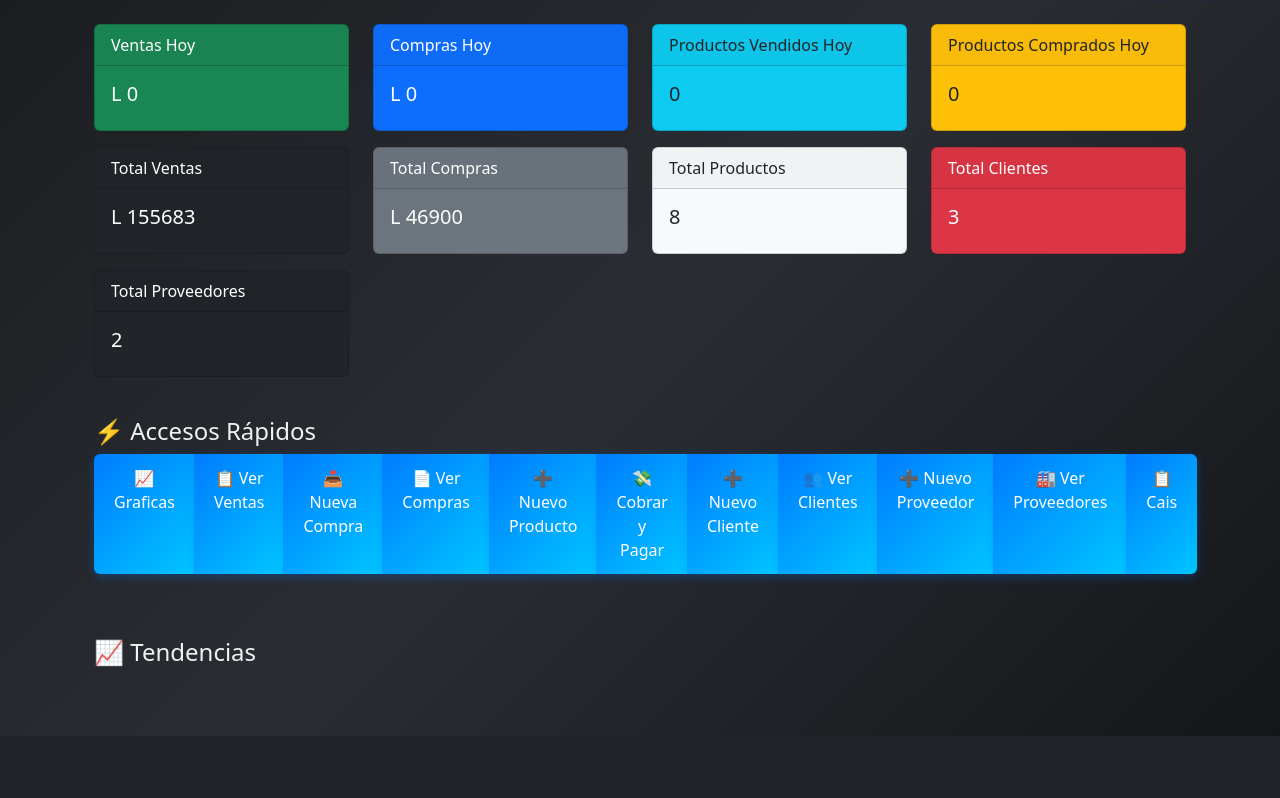
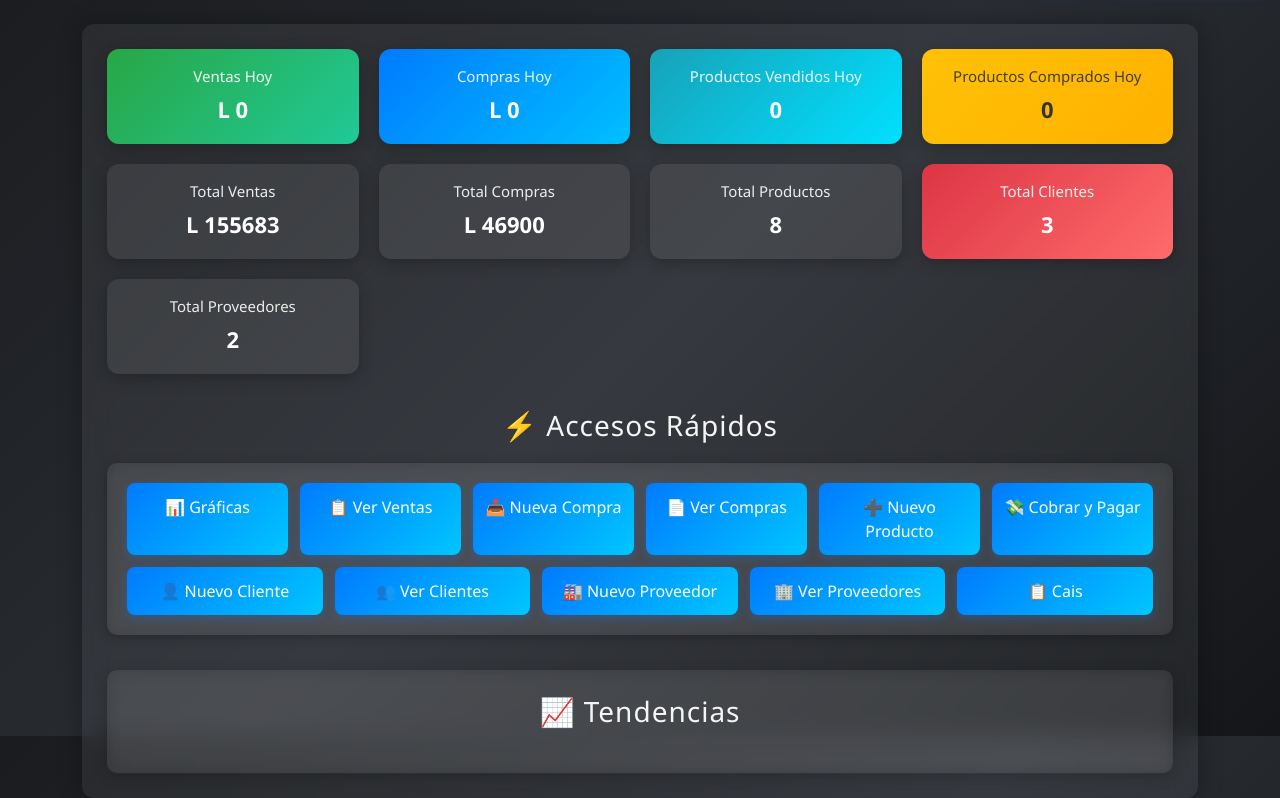
Before and after one commit to wiliancabel-creator/sistema_facturacion, a Django app: page / in a window 1280 px wide. Shown: the part 64-862 px from the top of the page. Before the commit the page ends 800 px from the top, so only its background shows below. Run offline with Django 5.2, Linux system fonts and the light colour scheme; a user stored in the database is signed in; data comes from the database, SQL or seed files in the repository; both versions use the stored data as it was after the commit.

Commit message:
sistema listo

```diff
--- a/core/templates/dashboard.html
+++ b/core/templates/dashboard.html
@@ -2,90 +2,113 @@
 {% block title %}Dashboard{% endblock %}
 
 {% block content %}
-<div class="container mt-4">
-  <h2 class="mb-4"> </h2>
+<div class="contenedor dashboard-container">
 
-  <!-- Estadísticas -->
-  <div class="row">
+  <!-- 🔢 TARJETAS DE ESTADÍSTICAS -->
+  <div class="dashboard-cards">
     {% if perms.core.add_venta %}
-  <div class="col-md-3"><div class="card bg-success text-white mb-3"><div class="card-header">Ventas Hoy</div><div class="card-body"><h5>L {{ ventas_hoy }}</h5></div></div></div>
-  <div class="col-md-3"><div class="card bg-primary text-white mb-3"><div class="card-header">Compras Hoy</div><div class="card-body"><h5>L {{ compras_hoy }}</h5></div></div></div>
-  <div class="col-md-3"><div class="card bg-info text-dark mb-3"><div class="card-header">Productos Vendidos Hoy</div><div class="card-body"><h5>{{ productos_vendidos_hoy }}</h5></div></div></div>
-  <div class="col-md-3"><div class="card bg-warning text-dark mb-3"><div class="card-header">Productos Comprados Hoy</div><div class="card-body"><h5>{{ productos_comprados_hoy }}</h5></div></div></div>
-  {% endif %}
+      <div class="dashboard-card card-ventas">
+        <h4>Ventas Hoy</h4>
+        <p>L {{ ventas_hoy }}</p>
       </div>
 
-<div class="row">
+      <div class="dashboard-card card-compras">
+        <h4>Compras Hoy</h4>
+        <p>L {{ compras_hoy }}</p>
+      </div>
+
+      <div class="dashboard-card card-productos">
+        <h4>Productos Vendidos Hoy</h4>
+        <p>{{ productos_vendidos_hoy }}</p>
+      </div>
+
+      <div class="dashboard-card card-productos-compra">
+        <h4>Productos Comprados Hoy</h4>
+        <p>{{ productos_comprados_hoy }}</p>
+      </div>
+    {% endif %}
+
     {% if perms.core.add_venta %}
       {% if perms.core.delete_cai %}
-  <div class="col-md-3"><div class="card bg-dark text-white mb-3"><div class="card-header">Total Ventas</div><div class="card-body"><h5>L {{ total_ventas }}</h5></div></div></div>
-  <div class="col-md-3"><div class="card bg-secondary text-white mb-3"><div class="card-header">Total Compras</div><div class="card-body"><h5>L {{ total_compras }}</h5></div></div></div>
+        <div class="dashboard-card card-simple">
+          <h4>Total Ventas</h4>
+          <p>L {{ total_ventas }}</p>
+        </div>
+        <div class="dashboard-card card-simple">
+          <h4>Total Compras</h4>
+          <p>L {{ total_compras }}</p>
+        </div>
       {% endif %}
     {% endif %}
-  <div class="col-md-3"><div class="card bg-light text-dark mb-3"><div class="card-header">Total Productos</div><div class="card-body"><h5>{{ total_productos }}</h5></div></div></div>
-  <div class="col-md-3"><div class="card bg-danger text-white mb-3"><div class="card-header">Total Clientes</div><div class="card-body"><h5>{{ total_clientes }}</h5></div></div></div>
+
+    <div class="dashboard-card card-simple">
+      <h4>Total Productos</h4>
+      <p>{{ total_productos }}</p>
     </div>
 
-<div class="row">
-  <div class="col-md-3"><div class="card bg-dark text-white mb-3"><div class="card-header">Total Proveedores</div><div class="card-body"><h5>{{ total_proveedores }}</h5></div></div></div>
+    <div class="dashboard-card card-clientes">
+      <h4>Total Clientes</h4>
+      <p>{{ total_clientes }}</p>
     </div>
 
+    <div class="dashboard-card card-simple">
+      <h4>Total Proveedores</h4>
+      <p>{{ total_proveedores }}</p>
+    </div>
+  </div>
 
-  <!-- Accesos rápidos -->
-  <div class="mt-4">
-    <h4>⚡ Accesos Rápidos</h4>
-    <div class="btn-group mb-3" role="group" aria-label="Accesos rápidos">
+  <!-- ⚡ ACCESOS RÁPIDOS -->
+  <div class="dashboard-access">
+    <h3>⚡ Accesos Rápidos</h3>
+    <div class="quick-access">
       {% if perms.core.view_venta %}
-      <a href="{% url 'dashboard_graficos' %}"        class="btn btn-success">📈Graficas</a>
-      <a href="{% url 'resumen_ventas' %}"      class="btn btn-outline-success">📋 Ver Ventas</a>
+        <a href="{% url 'dashboard_graficos' %}" class="btn">📊 Gráficas</a>
+        <a href="{% url 'resumen_ventas' %}" class="btn btn-outline-light">📋 Ver Ventas</a>
       {% endif %}
 
       {% if perms.core.add_compra %}
-      <a href="{% url 'crear_compra' %}"       class="btn btn-danger">📥 Nueva Compra</a>
+        <a href="{% url 'crear_compra' %}" class="btn">📥 Nueva Compra</a>
       {% endif %}
 
       {% if perms.core.view_compra %}
-      <a href="{% url 'resumen_compras' %}"     class="btn btn-outline-danger">📄 Ver Compras</a>
+        <a href="{% url 'resumen_compras' %}" class="btn btn-outline-light">📄 Ver Compras</a>
       {% endif %}
 
       {% if perms.core.add_producto %}
-      <a href="{% url 'agregar_producto' %}"     class="btn btn-primary">➕ Nuevo Producto</a>
+        <a href="{% url 'agregar_producto' %}" class="btn">➕ Nuevo Producto</a>
       {% endif %}
 
-
       {% if perms.core.view_cuentaporcobrar or perms.core.view_cuentaporpagar %}
-      <a href="{% url 'resumen_cuentas' %}" class="btn btn-outline-primary">💸 Cobrar y Pagar</a>
+        <a href="{% url 'resumen_cuentas' %}" class="btn btn-outline-light">💸 Cobrar y Pagar</a>
       {% endif %}
 
-
       {% if perms.core.add_cliente %}
-      <a href="{% url 'crear_cliente' %}"      class="btn btn-success">➕ Nuevo Cliente</a>
+        <a href="{% url 'crear_cliente' %}" class="btn">👤 Nuevo Cliente</a>
       {% endif %}
 
       {% if perms.core.view_cliente %}
-      <a href="{% url 'listar_clientes' %}"    class="btn btn-outline-success">👥 Ver Clientes</a>
+        <a href="{% url 'listar_clientes' %}" class="btn btn-outline-light">👥 Ver Clientes</a>
       {% endif %}
+
       {% if perms.core.add_proveedor %}
-      <a href="{% url 'registrar_proveedor' %}"    class="btn btn-danger">➕ Nuevo Proveedor</a>
+        <a href="{% url 'registrar_proveedor' %}" class="btn">🏭 Nuevo Proveedor</a>
       {% endif %}
 
       {% if perms.core.view_proveedor %}
-      <a href="{% url 'lista_proveedores' %}" class="btn btn-outline-danger">🏭 Ver Proveedores</a>
+        <a href="{% url 'lista_proveedores' %}" class="btn btn-outline-light">🏢 Ver Proveedores</a>
       {% endif %}
 
       {% if perms.core.view_cai %}
-      <a href="{% url 'listar_cai' %}" class="btn btn-outline-danger">📋 Cais</a>
+        <a href="{% url 'listar_cai' %}" class="btn btn-outline-light">📋 Cais</a>
       {% endif %}
-
     </div>
   </div>
 
+  <!-- 📈 TENDENCIAS -->
+  <div class="tendencias">
+    <h3>📈 Tendencias</h3>
+    <p class="text-muted"></p>
+  </div>
 
-
-  <!-- Sugerencia: aquí podrías incrustar gráficas o tablas -->
-  <div class="mt-5">
-    <h4>📈 Tendencias</h4>
-    <p class="text-muted">   </p>
-  </div>
 </div>
 {% endblock %}
--- a/static/css/estilo_base.css
+++ b/static/css/estilo_base.css
@@ -333,3 +333,147 @@
 body.light-mode .tabla tbody tr:hover {
   background: rgba(13, 110, 253, 0.1);
 }
+
+
+/* === Dashboard moderno === */
+.dashboard-container {
+  width: 100%;
+  max-width: 1300px;
+  margin: 0 auto;
+  padding: 25px;
+  display: flex;
+  flex-direction: column;
+  gap: 35px;
+}
+
+/* Tarjetas principales */
+.dashboard-cards {
+  display: grid;
+  grid-template-columns: repeat(auto-fit, minmax(240px, 1fr));
+  gap: 20px;
+}
+
+.dashboard-card {
+  border-radius: 12px;
+  padding: 18px 22px;
+  text-align: center;
+  color: #fff;
+  font-weight: 500;
+  transition: all 0.3s ease;
+  box-shadow: 0 4px 15px rgba(0, 0, 0, 0.25);
+}
+
+.dashboard-card h4 {
+  font-size: 15px;
+  margin-bottom: 8px;
+  opacity: 0.9;
+}
+
+.dashboard-card p {
+  font-size: 22px;
+  font-weight: bold;
+  margin: 0;
+}
+
+/* Colores específicos */
+.card-ventas { background: linear-gradient(135deg, #28a745, #20c997); }
+.card-compras { background: linear-gradient(135deg, #007bff, #00bfff); }
+.card-productos { background: linear-gradient(135deg, #17a2b8, #00e0ff); }
+.card-productos-compra { background: linear-gradient(135deg, #ffc107, #ffb100); color: #333; }
+.card-clientes { background: linear-gradient(135deg, #dc3545, #ff6b6b); }
+.card-simple { background: rgba(255, 255, 255, 0.07); }
+
+/* Accesos rápidos */
+.quick-access {
+  display: flex;
+  flex-wrap: wrap;
+  justify-content: center;
+  gap: 12px;
+  background: rgba(255, 255, 255, 0.06);
+  border-radius: 10px;
+  padding: 20px;
+  box-shadow: 0 2px 12px rgba(0, 0, 0, 0.25);
+  backdrop-filter: blur(8px);
+}
+
+/* Botones */
+.quick-access .btn {
+  flex: 1 1 150px;
+  text-align: center;
+  padding: 12px 10px;
+  border-radius: 8px;
+  background: linear-gradient(135deg, #007bff, #00c6ff);
+  color: white;
+  font-weight: 500;
+  text-decoration: none;
+  border: none;
+  transition: all 0.3s ease;
+}
+
+.quick-access .btn:hover {
+  transform: scale(1.05);
+  background: linear-gradient(135deg, #0056b3, #0096c7);
+}
+
+/* Tendencias */
+.tendencias {
+  background: rgba(255, 255, 255, 0.05);
+  padding: 25px;
+  border-radius: 10px;
+  box-shadow: 0 3px 15px rgba(0, 0, 0, 0.2);
+  backdrop-filter: blur(8px);
+}
+
+/* Responsive */
+@media (max-width: 768px) {
+  .dashboard-container {
+    padding: 15px;
+  }
+
+  .dashboard-cards {
+    grid-template-columns: 1fr 1fr;
+  }
+
+  .dashboard-card p {
+    font-size: 18px;
+  }
+
+  .quick-access {
+    flex-direction: column;
+  }
+
+  .quick-access .btn {
+    width: 100%;
+  }
+}
+
+@media (max-width: 480px) {
+  .dashboard-cards {
+    grid-template-columns: 1fr;
+  }
+}
+
+/* === Corrección para modo claro en dashboard === */
+body.light-mode .dashboard-card {
+  color: #fff !important; /* letras blancas dentro de tarjetas */
+}
+
+/* Asegurar contraste en las tarjetas neutras (blancas) */
+body.light-mode .dashboard-card.card-simple {
+  color: #212529 !important; /* texto oscuro en tarjetas blancas */
+}
+
+/* Ajustar títulos dentro de tarjetas coloridas */
+body.light-mode .dashboard-card h4 {
+  color: rgba(255, 255, 255, 0.9) !important;
+}
+
+body.light-mode .dashboard-card p {
+  color: #fff !important;
+}
+
+/* Para las tarjetas blancas (card-simple) */
+body.light-mode .dashboard-card.card-simple h4,
+body.light-mode .dashboard-card.card-simple p {
+  color: #212529 !important;
+}
```
Also changed, not shown: static/css/login.css (+79 -20 lines), db.sqlite3. Lines whose indentation alone changed are shown as unchanged.
